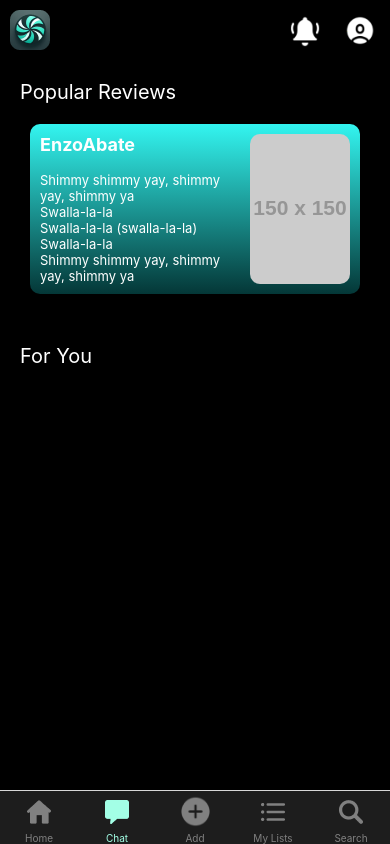
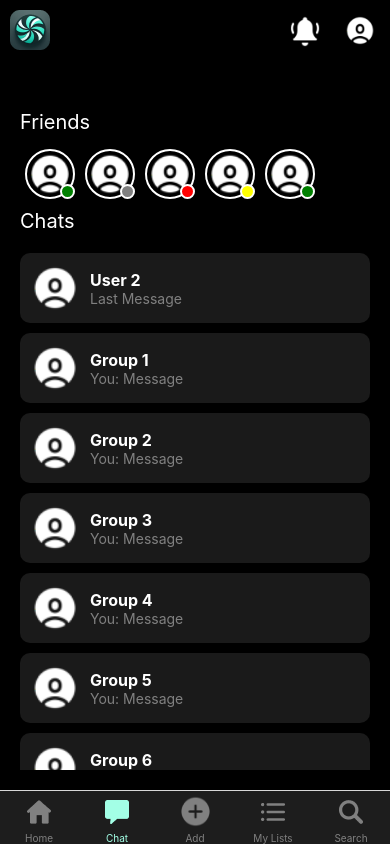
Before and after one commit to OmarMesqq/midimist, a React Native app in the folder mobile_frontend/: screen /Chat in a window 390 px wide. Built offline with nearby package versions, Linux system fonts and the light colour scheme; no server answers.

Commit message:
feat: ✨ adiciona pagina de chat

```diff
--- a/mobile_frontend/src/components/commons/BottomBar.jsx
+++ b/mobile_frontend/src/components/commons/BottomBar.jsx
@@ -1,6 +1,7 @@
 import { Image, StyleSheet } from "react-native";
 import { createBottomTabNavigator } from '@react-navigation/bottom-tabs';
 import { Home } from './../layout/Home';
+import { Chat } from './../layout/Chat';
 
 const Tab = createBottomTabNavigator();
 
@@ -22,7 +23,7 @@ export const BottomBar = () => {
                 )
             }} />
 
-            <Tab.Screen name="Chat" component={Home} options={{
+            <Tab.Screen name="Chat" component={Chat} options={{
                 tabBarIcon: ({ color, size }) => (
                     <Image
                         source={require('../../assets/images/chat.png')}
--- /dev/null
+++ b/mobile_frontend/src/components/commons/ChatItem.jsx
@@ -0,0 +1,45 @@
+// ChatItem.jsx
+import React from 'react';
+import { View, Text, Image, StyleSheet } from 'react-native';
+
+const ChatItem = ({ profileImage, name, lastMessage }) => {
+  return (
+    <View style={styles.container}>
+      <Image source={profileImage} style={styles.image} />
+      <View style={styles.textContainer}>
+        <Text style={styles.name}>{name}</Text>
+        <Text style={styles.lastMessage}>{lastMessage}</Text>
+      </View>
+    </View>
+  );
+};
+
+const styles = StyleSheet.create({
+  container: {
+    flexDirection: 'row',
+    padding: 10,
+    backgroundColor: '#1a1a1a',
+    borderRadius: 10,
+    marginBottom: 10,
+  },
+  image: {
+    width: 50,
+    height: 50,
+    borderRadius: 25,
+    marginRight: 10,
+  },
+  textContainer: {
+    justifyContent: 'center',
+  },
+  name: {
+    color: 'white',
+    fontSize: 16,
+    fontWeight: 'bold',
+  },
+  lastMessage: {
+    color: 'gray',
+    fontSize: 14,
+  },
+});
+
+export default ChatItem;
--- /dev/null
+++ b/mobile_frontend/src/components/commons/ProfileChat.jsx
@@ -0,0 +1,68 @@
+// ProfileChat.jsx
+import React from 'react';
+import { View, Image, TouchableOpacity, StyleSheet } from 'react-native';
+
+const ProfileButton = ({ profileImage, status }) => {
+  const getStatusStyle = (status) => {
+    switch (status) {
+      case 'online':
+        return styles.statusOnline;
+      case 'offline':
+        return styles.statusOffline;
+      case 'busy':
+        return styles.statusBusy;
+      case 'away':
+        return styles.statusAway;
+      default:
+        return styles.statusOffline;
+    }
+  };
+
+  return (
+    <TouchableOpacity style={styles.container}>
+      <View>
+        <Image source={profileImage} style={styles.image} />
+        <View style={[styles.status, getStatusStyle(status)]} />
+      </View>
+    </TouchableOpacity>
+  );
+};
+
+const styles = StyleSheet.create({
+  container: {
+    margin: 5,
+    alignItems: 'center',
+    justifyContent: 'center',
+  },
+  image: {
+    width: 50,
+    height: 50,
+    borderRadius: 25,
+    borderWidth: 2,
+    borderColor: 'white',
+  },
+  status: {
+    position: 'absolute',
+    right: 0,
+    bottom: 0,
+    width: 15,
+    height: 15,
+    borderRadius: 7.5,
+    borderWidth: 2,
+    borderColor: 'white',
+  },
+  statusOnline: {
+    backgroundColor: 'green',
+  },
+  statusOffline: {
+    backgroundColor: 'gray',
+  },
+  statusBusy: {
+    backgroundColor: 'red',
+  },
+  statusAway: {
+    backgroundColor: 'yellow',
+  },
+});
+
+export default ProfileButton;
--- /dev/null
+++ b/mobile_frontend/src/components/layout/Chat.jsx
@@ -0,0 +1,80 @@
+import React from 'react';
+import { Text, View, StyleSheet, ScrollView, FlatList, TouchableOpacity } from 'react-native';
+import UserReviewBox from '../commons/UserReviewBox';
+import { abateReview } from '../../mocks/UserReviewMocks';
+import ProfileButton from '../commons/ProfileChat';
+import ChatItem from '../commons/ChatItem';
+
+export const Chat = () => {
+  const friends = [
+    { profileImage: require('../../assets/images/profile.png'), status: 'online' },
+    { profileImage: require('../../assets/images/profile.png'), status: 'offline' },
+    { profileImage: require('../../assets/images/profile.png'), status: 'busy' },
+    { profileImage: require('../../assets/images/profile.png'), status: 'away' },
+    { profileImage: require('../../assets/images/profile.png'), status: 'online' },
+  ];
+
+  const chats = [
+    { id: '1', profileImage: require('../../assets/images/profile.png'), name: 'User 2', lastMessage: 'Last Message' },
+    { id: '2', profileImage: require('../../assets/images/profile.png'), name: 'Group 1', lastMessage: 'You: Message' },
+    { id: '3', profileImage: require('../../assets/images/profile.png'), name: 'Group 2', lastMessage: 'You: Message' },
+    { id: '4', profileImage: require('../../assets/images/profile.png'), name: 'Group 3', lastMessage: 'You: Message' },
+    { id: '5', profileImage: require('../../assets/images/profile.png'), name: 'Group 4', lastMessage: 'You: Message' },
+    { id: '6', profileImage: require('../../assets/images/profile.png'), name: 'Group 5', lastMessage: 'You: Message' },
+    { id: '7', profileImage: require('../../assets/images/profile.png'), name: 'Group 6', lastMessage: 'You: Message' },
+  ];
+
+  return (
+    <View style={styles.home}>
+      <Text style={styles.headerText}>Friends</Text>
+      <ScrollView horizontal style={styles.scrollContainer} contentContainerStyle={styles.scrollContentContainer} showsHorizontalScrollIndicator={false}>
+        {friends.map((friend, index) => (
+          <ProfileButton
+            key={index}
+            profileImage={friend.profileImage}
+            status={friend.status}
+          />
+        ))}
+      </ScrollView>
+      <Text style={styles.headerText}>Chats</Text>
+      <FlatList
+        data={chats}
+        keyExtractor={(item) => item.id}
+        renderItem={({ item }) => (
+          <ChatItem
+            profileImage={item.profileImage}
+            name={item.name}
+            lastMessage={item.lastMessage}
+          />
+        )}
+        style={styles.chatList}
+      />
+    </View>
+  );
+};
+
+const styles = StyleSheet.create({
+  home: {
+    flex: 1,
+    backgroundColor: '#000000',
+    padding: 20,
+    paddingTop: 40, // Adiciona espaço no topo
+  },
+  scrollContainer: {
+    flexDirection: 'row',
+  },
+  scrollContentContainer: {
+    alignItems: 'flex-start', // Alinha os itens no topo
+  },
+  headerText: {
+    color: 'white',
+    fontSize: 20,
+    marginBottom: 10,
+    marginTop: 10,
+  },
+  chatList: {
+    marginTop: 10,
+  },
+});
+
+export default Chat;
```
Also changed, not shown: mobile_frontend/src/assets/images/user-icon.png (added), 1 other file (tests, documents, lock files or other folders).
